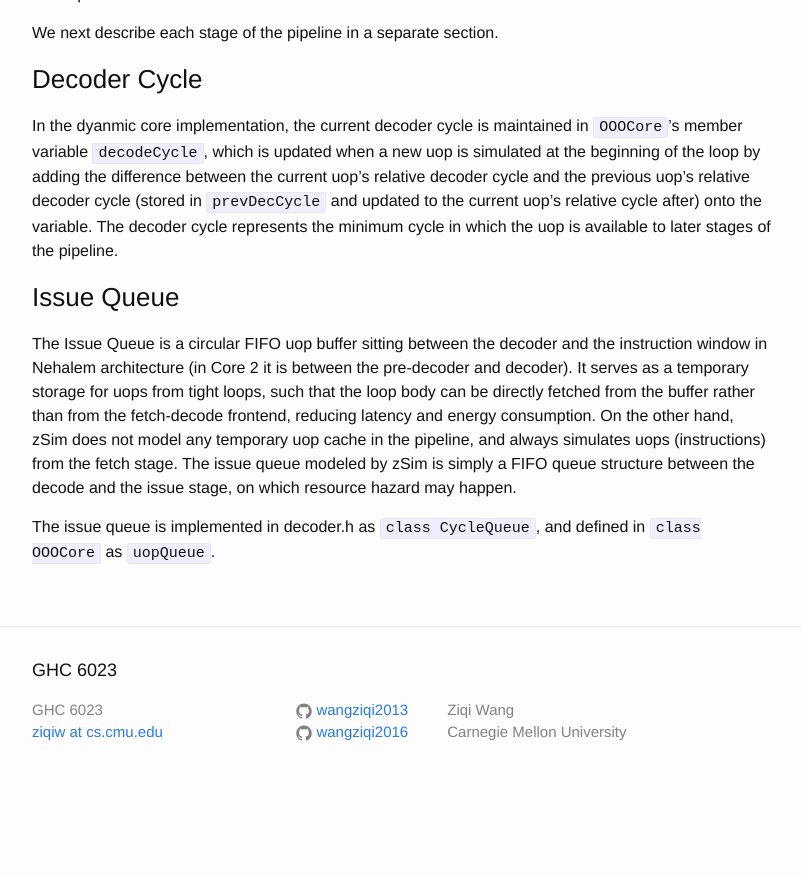
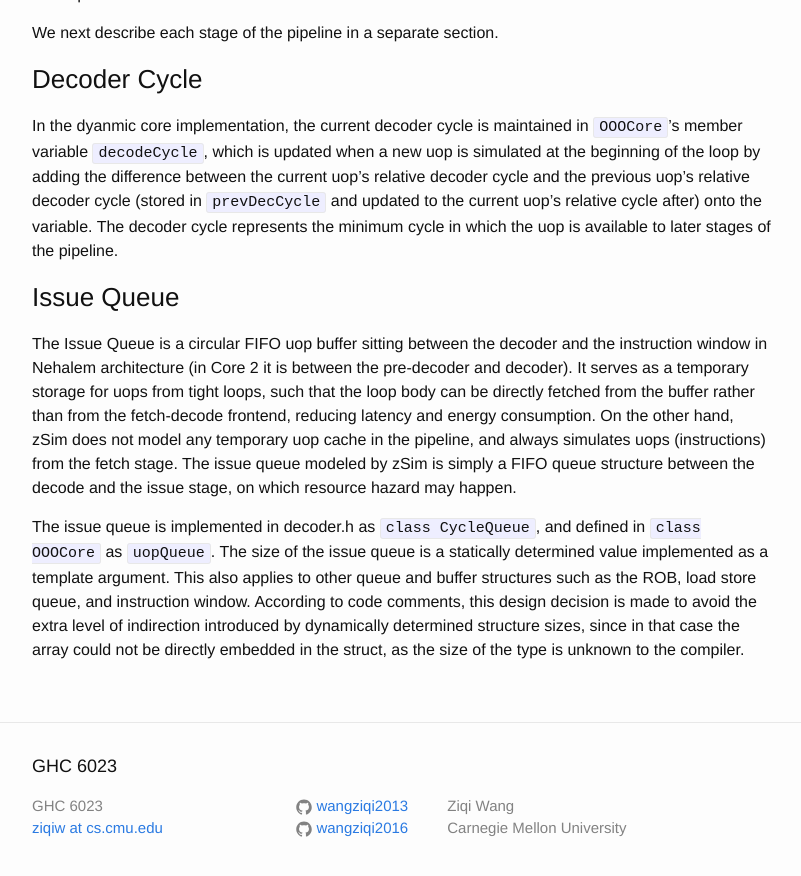
Before and after one commit to wangziqi2013/wangziqi2013.github.io, a Jekyll site: the page built from _posts/2019-12-31-zsim-microarch.markdown, in a window 1280 px wide and 900 px high, scrolled down 11789 px. Shown: the top 876 px of the window, without its empty margins (238-1039 px from the left). Built offline with Jekyll 4.4.1, drawn with Linux system fonts in a browser that asks for light colours; before the commit the page ends 12593 px from its top, so only the background shows below that.

Commit message:
Adding size

```diff
--- a/_posts/2019-12-31-zsim-microarch.markdown
+++ b/_posts/2019-12-31-zsim-microarch.markdown
@@ -437,4 +437,8 @@ and energy consumption. On the other hand, zSim does not model any temporary uop
 simulates uops (instructions) from the fetch stage. The issue queue modeled by zSim is simply a FIFO queue structure between
 the decode and the issue stage, on which resource hazard may happen.
 
-The issue queue is implemented in decoder.h as `class CycleQueue`, and defined in `class OOOCore` as `uopQueue`.
+The issue queue is implemented in decoder.h as `class CycleQueue`, and defined in `class OOOCore` as `uopQueue`. The size
+of the issue queue is a statically determined value implemented as a template argument. This also applies to other
+queue and buffer structures such as the ROB, load store queue, and instruction window. According to code comments, this
+design decision is made to avoid the extra level of indirection introduced by dynamically determined structure sizes, since
+in that case the array could not be directly embedded in the struct, as the size of the type is unknown to the compiler.
```
